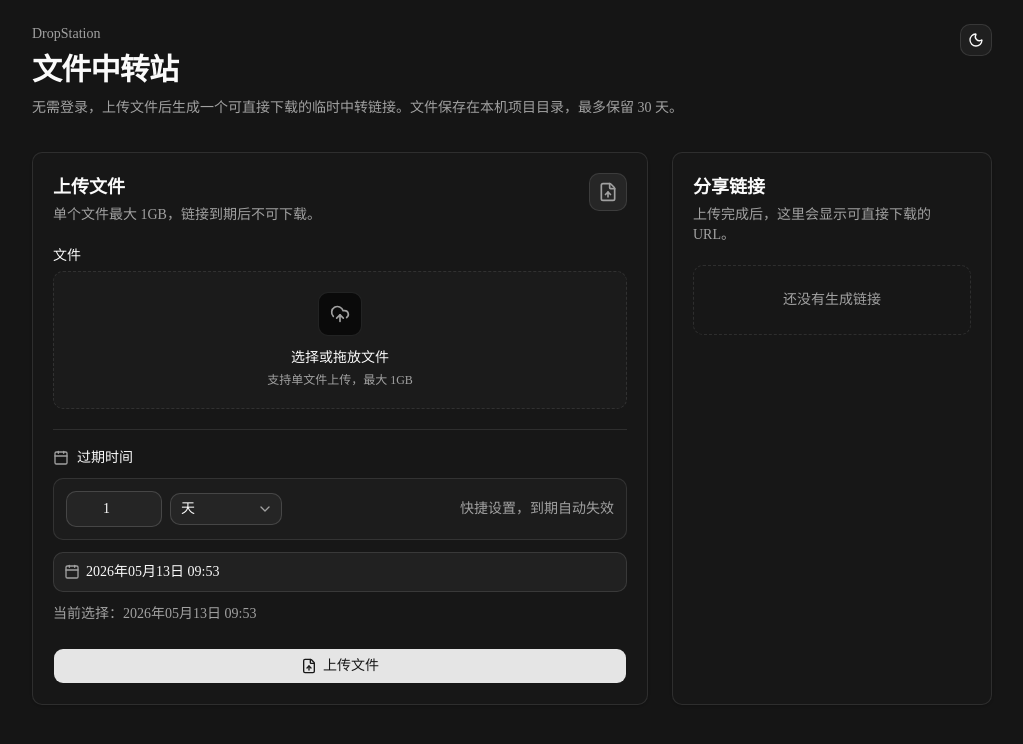
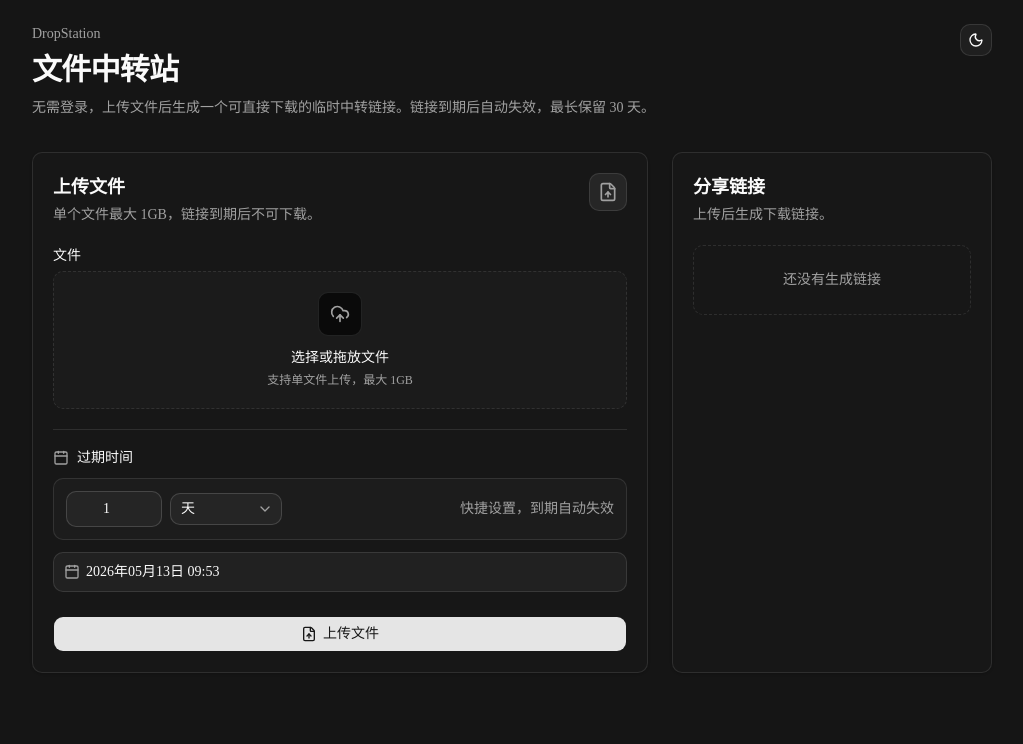
Before and after one commit to mirthkang/DropStation, a Next.js app: page / in a window 1280 px wide. Shown: the top 744 px of the page, without its empty margins (128-1151 px from the left). Built offline with nearby package versions, Linux system fonts and the light colour scheme.

Commit message:
优化页面文本描述，简化分享链接提示

```diff
--- a/app/page.tsx
+++ b/app/page.tsx
@@ -10,7 +10,7 @@ export default function Home() {
             <p className="text-sm font-medium text-muted-foreground">DropStation</p>
             <h1 className="mt-2 text-3xl font-semibold tracking-tight">文件中转站</h1>
             <p className="mt-2 max-w-2xl text-sm leading-6 text-muted-foreground">
-              无需登录，上传文件后生成一个可直接下载的临时中转链接。文件保存在本机项目目录，最多保留 30 天。
+              无需登录，上传文件后生成一个可直接下载的临时中转链接。链接到期后自动失效，最长保留 30 天。
             </p>
           </div>
           <ThemeToggle />
--- a/components/file-share-form.tsx
+++ b/components/file-share-form.tsx
@@ -396,10 +396,6 @@ export function FileShareForm() {
                 />
               </PopoverContent>
             </Popover>
-
-            <p className="text-sm text-muted-foreground">
-              当前选择：{format(expiresAtDate, "yyyy年MM月dd日 HH:mm", { locale: zhCN })}
-            </p>
           </div>
         </div>
 
@@ -412,7 +408,7 @@ export function FileShareForm() {
       <aside className="rounded-lg border bg-card p-5 shadow-sm">
         <h2 className="text-lg font-semibold">分享链接</h2>
         <p className="mt-1 text-sm text-muted-foreground">
-          上传完成后，这里会显示可直接下载的 URL。
+          上传后生成下载链接。
         </p>
 
         {result ? (
```
